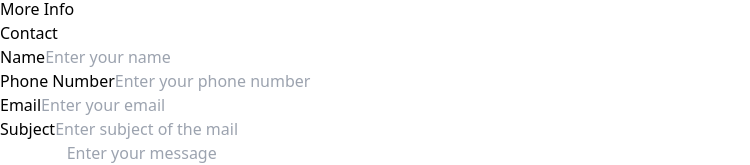
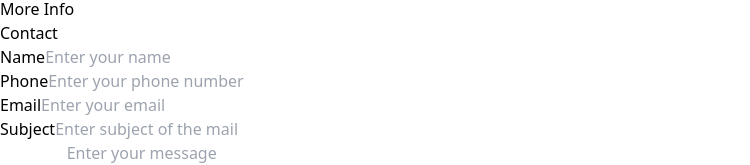
Before and after one commit to satish-kg/portfolio_v0.1, a React (Vite) app: page / in a window 1280 px wide. Shown: the part 4350-4515 px from the top of the page, without its empty margins (0-750 px from the left). Built offline with nearby package versions, Linux system fonts and the light colour scheme.

Commit message:
"the site skeleton is complete. form is working"

```diff
--- a/src/components/Contact.jsx
+++ b/src/components/Contact.jsx
@@ -2,16 +2,16 @@ import React from 'react';
 
 const Contact = () => {
     return (
-        <div className='max-w-[1040] m-auto p-4 py-16 md:pl-20'>
+        <div id='contact' className='max-w-[1040] m-auto p-4 py-16 md:pl-20'>
             <h1 className='py-4 text-center text-[#001b5e] pb-5 text-4xl font-bold'>Contact</h1>
-            <form action='' method='POST' encType='multipart/form-data'>
+            <form action='https://getform.io/f/fe0a60cc-3828-4bd4-a2b8-bd4dbf730968' method='POST' encType='multipart/form-data'>
                 <div className='grid md:grid-cols-2 gap-4 w-full py-2'>
                     <div className='flex flex-col'>
                         <label className='uppercase text-sm py-2'>Name</label>
                         <input className='border-2 rounded-lg p-3 flex border-gray-300' type='text' name='name' placeholder='Enter your name'></input>
                     </div>
                     <div className='flex flex-col'>
-                        <label className='uppercase text-sm py-2'>Phone Number</label>
+                        <label className='uppercase text-sm py-2'>Phone</label>
                         <input className='border-2 rounded-lg p-3 flex border-gray-300' type='text' name='phone' placeholder='Enter your phone number'></input>
                     </div>
                 </div>
```
